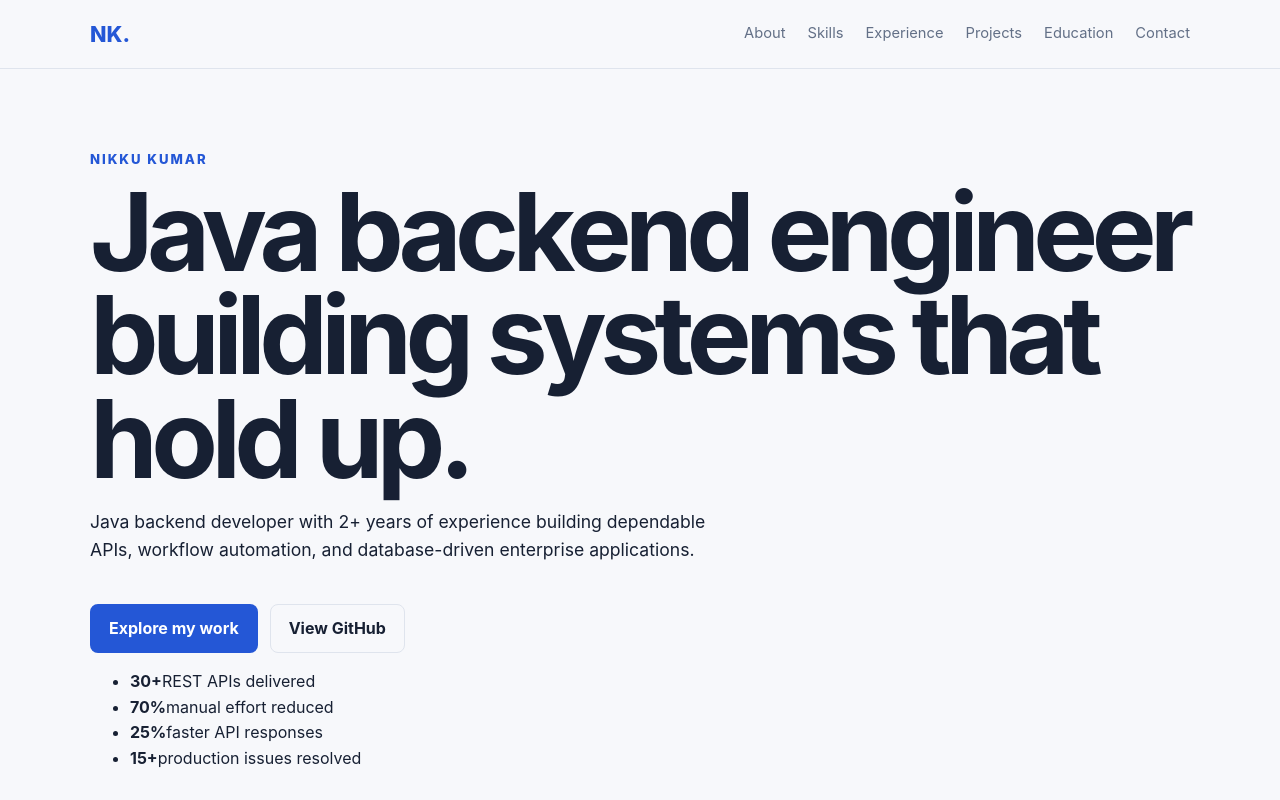
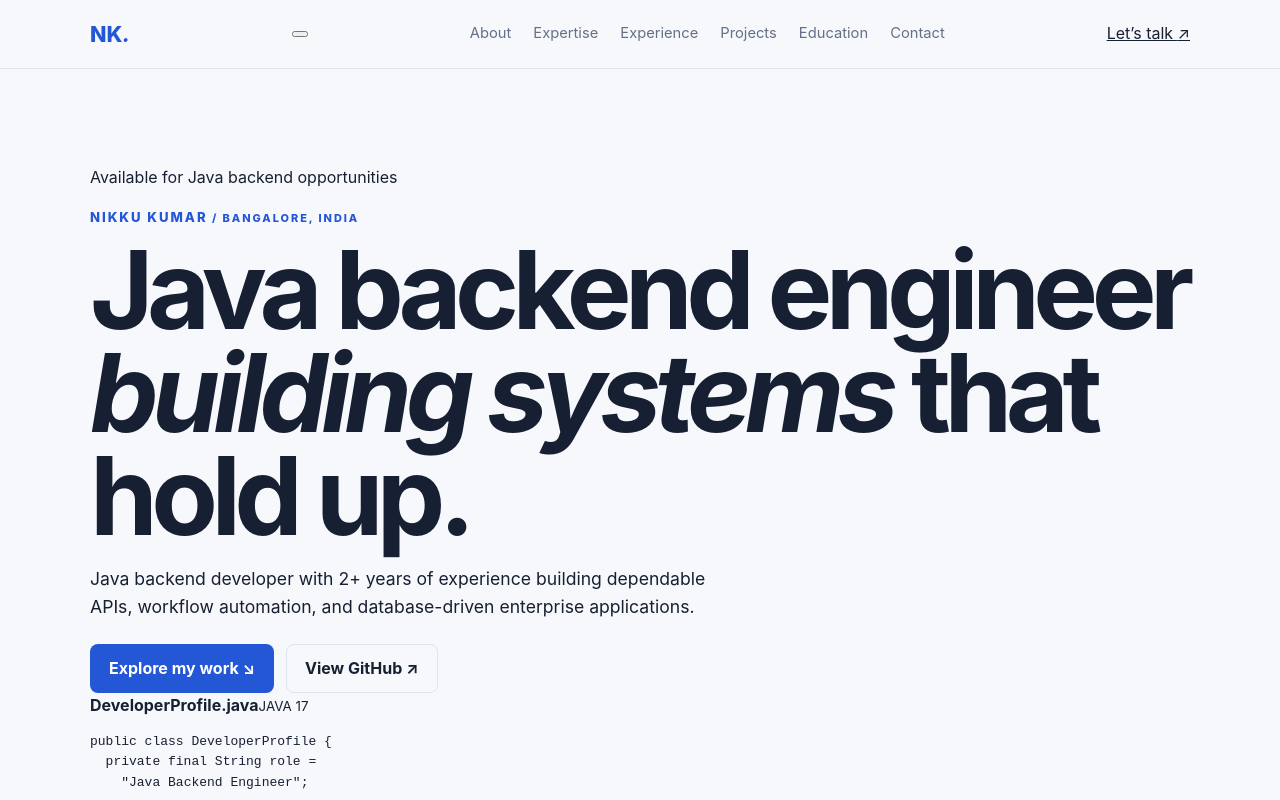
Before and after one commit to nikku-kumar/portfolio, a React (Vite) app in the folder frontend/: page / in a window 1280 px wide. Shown: the top 800 px of the page. Built offline with nearby package versions, Linux system fonts and the light colour scheme.

Commit message:
feat: add accessible navigation and backend hero

```diff
--- a/frontend/src/components/Hero.jsx
+++ b/frontend/src/components/Hero.jsx
@@ -1,9 +1,17 @@
 export default function Hero({profile,metrics}){
   return <section id="home" className="hero container">
-    <p className="eyebrow">{profile.name}</p>
-    <h1>Java backend engineer building systems that hold up.</h1>
-    <p className="hero-copy">{profile.summary}</p>
-    <div className="actions"><a className="button primary" href="#projects">Explore my work</a><a className="button secondary" href={profile.github} target="_blank" rel="noreferrer">View GitHub</a></div>
+    <div className="hero-copy-column">
+      <p className="availability"><span/>Available for Java backend opportunities</p>
+      <p className="eyebrow"><span>{profile.name}</span><small aria-hidden="true"> / {profile.location}</small></p>
+      <h1>Java backend engineer <em>building systems</em> that hold up.</h1>
+      <p className="hero-copy">{profile.summary}</p>
+      <div className="actions"><a className="button primary" href="#projects">Explore my work <span aria-hidden="true">↘</span></a><a className="button secondary" href={profile.github} target="_blank" rel="noreferrer">View GitHub <span aria-hidden="true">↗</span></a></div>
+    </div>
+    <div className="code-card" aria-hidden="true">
+      <div className="code-card-bar"><span><i/><i/><i/></span><b>DeveloperProfile.java</b><small>JAVA 17</small></div>
+      <pre><code><span className="code-purple">public class</span> <span className="code-blue">DeveloperProfile</span> {'{'}{`\n`}  <span className="code-purple">private final</span> String role ={`\n`}    <span className="code-green">"Java Backend Engineer"</span>;{`\n\n`}  <span className="code-purple">private final</span> String[] stack = {'{'}{`\n`}    <span className="code-green">"Java"</span>, <span className="code-green">"Spring Boot"</span>,{`\n`}    <span className="code-green">"REST APIs"</span>, <span className="code-green">"PostgreSQL"</span>{`\n`}  {'}'};{`\n\n`}  <span className="code-purple">public</span> String build() {'{'}{`\n`}    <span className="code-purple">return</span> <span className="code-green">"Reliable systems"</span>;{`\n`}  {'}'}{`\n`}{'}'}</code></pre>
+      <div className="code-card-status"><span>● SYSTEM ONLINE</span><small>{profile.location}</small></div>
+    </div>
     <ul className="hero-metrics">{metrics.map(metric=><li key={metric.label}><strong>{metric.value}</strong><span>{metric.label}</span></li>)}</ul>
   </section>;
 }
--- a/frontend/src/components/Navbar.jsx
+++ b/frontend/src/components/Navbar.jsx
@@ -1 +1,17 @@
-export default function Navbar({onNavigate}){const links=['about','skills','experience','projects','education','contact'];return <header className="site-header"><nav className="nav container" aria-label="Primary"><a className="brand" href="#home" onClick={event=>{if(onNavigate){event.preventDefault();onNavigate(0)}}}>NK.</a><div className="nav-links">{links.map((label,index)=><a key={label} href={`#${label}`} onClick={event=>{if(onNavigate){event.preventDefault();onNavigate(index+1)}}}>{label}</a>)}</div></nav></header>}
+import {useState} from 'react';
+
+const links=[['About','#about'],['Expertise','#expertise'],['Experience','#experience'],['Projects','#projects'],['Education','#education'],['Contact','#contact']];
+
+export default function Navbar(){
+  const [menuOpen,setMenuOpen]=useState(false);
+  return <header className="site-header">
+    <nav className="nav container" aria-label="Primary">
+      <a className="brand" href="#home" aria-label="Nikku Kumar — home"><span>NK</span><i>.</i></a>
+      <button className="nav-toggle" type="button" aria-label={menuOpen?'Close navigation':'Open navigation'} aria-expanded={menuOpen} aria-controls="primary-navigation" onClick={()=>setMenuOpen(value=>!value)}><span/><span/></button>
+      <div className="nav-links" id="primary-navigation" data-open={menuOpen}>
+        {links.map(([label,href])=><a key={href} href={href} onClick={()=>setMenuOpen(false)}>{label}</a>)}
+      </div>
+      <a className="nav-cta" href="#contact">Let’s talk <span aria-hidden="true">↗</span></a>
+    </nav>
+  </header>;
+}
```
Also changed, not shown: 1 other file (tests, documents, lock files or other folders).
